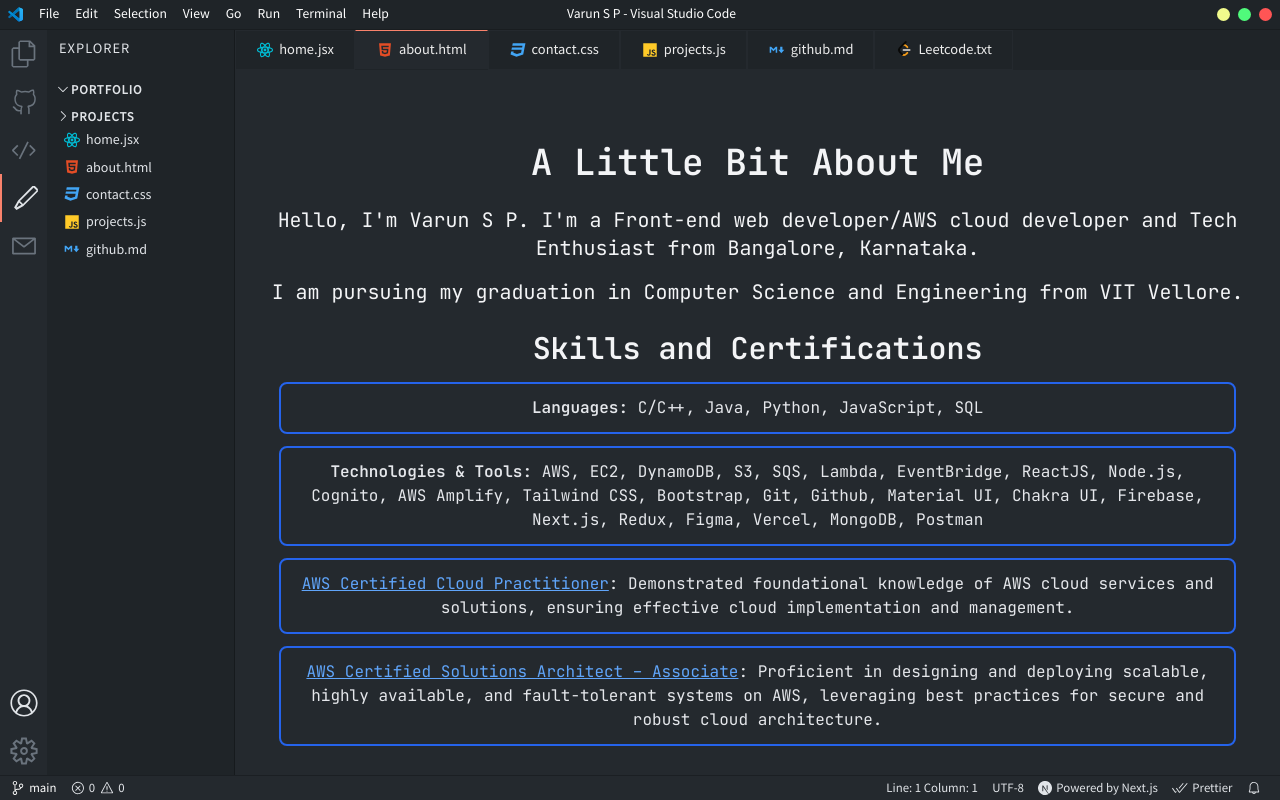
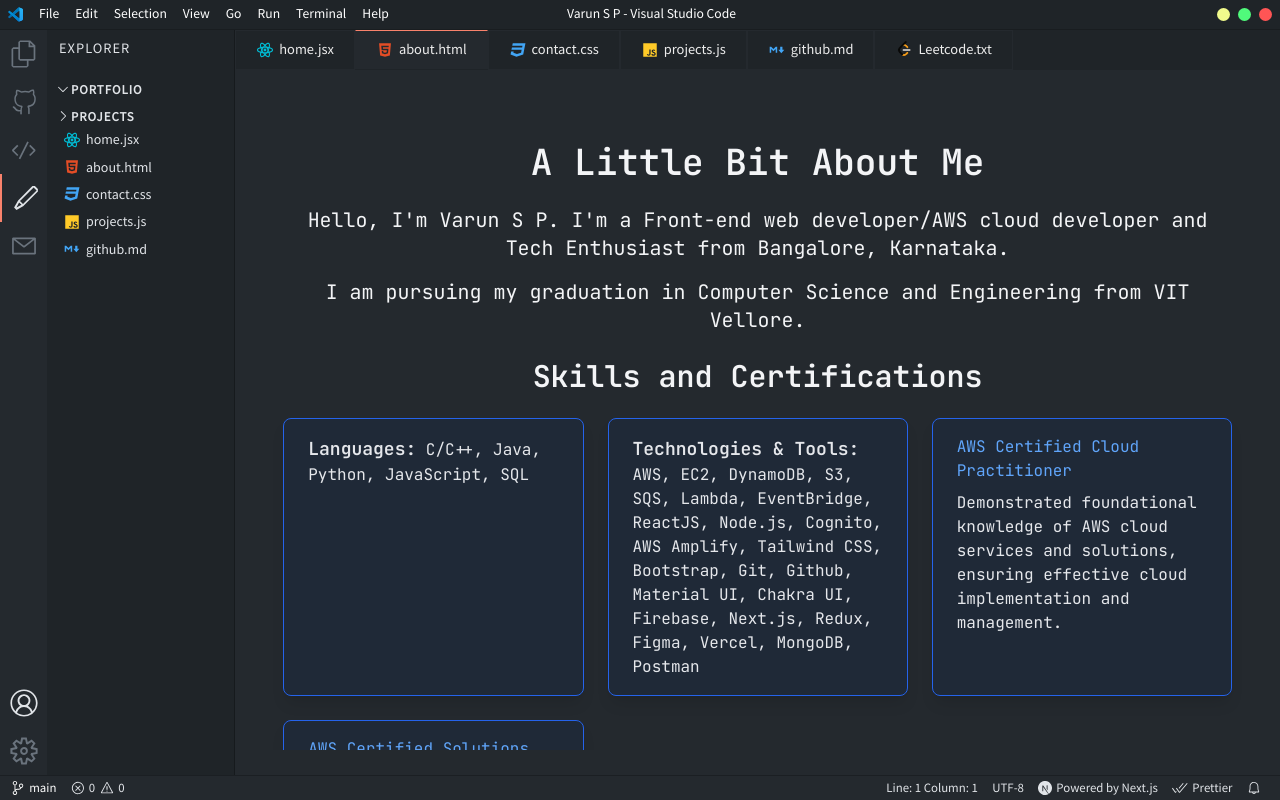
Before and after one commit to varunsp-163/My-portfolio, a Next.js app: page /about in a window 1280 px wide. Built offline with nearby package versions, Linux system fonts and the light colour scheme.

Commit message:
Updated About ui

```diff
--- a/pages/about.jsx
+++ b/pages/about.jsx
@@ -2,58 +2,69 @@
 
 const AboutPage = () => {
   return (
-    <div className="text-center w-full text-gray-100 py-10">
-      <h1 className="text-4xl font-extrabold mb-6">A Little Bit About Me</h1>
-      <p className="text-xl mb-4">
+    <div className="container mx-auto px-4 py-10 text-gray-100">
+      <h1 className="text-4xl font-extrabold mb-6 text-center">
+        A Little Bit About Me
+      </h1>
+      <p className="text-xl mb-4 text-center">
         Hello, I'm Varun S P. I'm a Front-end web developer/AWS cloud developer
         and Tech Enthusiast from Bangalore, Karnataka.
       </p>
-      <p className="text-xl mb-6">
+      <p className="text-xl mb-6 text-center">
         I am pursuing my graduation in Computer Science and Engineering from VIT
         Vellore.
       </p>
 
-      <h2 className="text-3xl font-bold mb-4">Skills and Certifications</h2>
-      <div className="gap-4">
-        <div className="border-2 border-blue-600 text-gray-200 py-3 px-5 m-3 rounded-lg">
-          <strong>Languages:</strong> C/C++, Java, Python, JavaScript, SQL
+      <h2 className="text-3xl font-bold mb-6 text-center">
+        Skills and Certifications
+      </h2>
+      <div className="grid grid-cols-1 md:grid-cols-2 lg:grid-cols-3 gap-6">
+        <div className="bg-gray-800 border border-blue-600 text-gray-200 py-4 px-6 rounded-lg shadow-lg">
+          <strong className="text-lg">Languages:</strong> C/C++, Java, Python,
+          JavaScript, SQL
         </div>
-        <div className="border-2 border-blue-600 text-gray-200 py-3 px-5 m-3 rounded-lg">
-          <strong>Technologies & Tools:</strong> AWS, EC2, DynamoDB, S3, SQS,
-          Lambda, EventBridge, ReactJS, Node.js, Cognito, AWS Amplify, Tailwind
-          CSS, Bootstrap, Git, Github, Material UI, Chakra UI, Firebase,
-          Next.js, Redux, Figma, Vercel, MongoDB, Postman
+        <div className="bg-gray-800 border border-blue-600 text-gray-200 py-4 px-6 rounded-lg shadow-lg">
+          <strong className="text-lg">Technologies & Tools:</strong> AWS, EC2,
+          DynamoDB, S3, SQS, Lambda, EventBridge, ReactJS, Node.js, Cognito, AWS
+          Amplify, Tailwind CSS, Bootstrap, Git, Github, Material UI, Chakra UI,
+          Firebase, Next.js, Redux, Figma, Vercel, MongoDB, Postman
         </div>
-        <div className="border-2 border-blue-600 text-gray-200 py-3 px-5 m-3 rounded-lg">
+        <div className="bg-gray-800 border border-blue-600 text-gray-200 py-4 px-6 rounded-lg shadow-lg">
           <a
-            className="underline text-blue-400 hover:text-blue-600 transition duration-300"
+            className="block text-blue-400 hover:text-blue-600 transition duration-300"
             href="https://www.credly.com/badges/59a4d4b8-2872-47fe-8324-cd57021d38ae"
             target="_blank"
             rel="noopener noreferrer"
           >
             AWS Certified Cloud Practitioner
           </a>
-          : Demonstrated foundational knowledge of AWS cloud services and
-          solutions, ensuring effective cloud implementation and management.
+          <p className="mt-2">
+            Demonstrated foundational knowledge of AWS cloud services and
+            solutions, ensuring effective cloud implementation and management.
+          </p>
         </div>
-        <div className="border-2 border-blue-600 text-gray-200 py-3 px-5 m-3 rounded-lg">
+        <div className="bg-gray-800 border border-blue-600 text-gray-200 py-4 px-6 rounded-lg shadow-lg">
           <a
-            className="underline text-blue-400 hover:text-blue-600 transition duration-300"
+            className="block text-blue-400 hover:text-blue-600 transition duration-300"
             href="https://www.credly.com/badges/d7f3a630-f66e-47dd-bdf1-193014bfcc70"
             target="_blank"
             rel="noopener noreferrer"
           >
             AWS Certified Solutions Architect – Associate
           </a>
-          : Proficient in designing and deploying scalable, highly available,
-          and fault-tolerant systems on AWS, leveraging best practices for
-          secure and robust cloud architecture.
+          <p className="mt-2">
+            Proficient in designing and deploying scalable, highly available,
+            and fault-tolerant systems on AWS, leveraging best practices for
+            secure and robust cloud architecture.
+          </p>
         </div>
       </div>
 
-      <h2 className="text-3xl font-bold mt-10 mb-4">Work Experience</h2>
-      <div className="gap-4">
-        <div className="border-2 border-green-600 text-gray-200 py-3 px-5 m-3 rounded-lg">
+      <h2 className="text-3xl font-bold mt-10 mb-6 text-center">
+        Work Experience
+      </h2>
+      <div className="space-y-6">
+        <div className="bg-gray-800 border border-green-600 text-gray-200 py-4 px-6 rounded-lg shadow-lg">
           <h3 className="text-xl font-semibold">
             BusyFit, Hyderabad (Remote) &ndash; Apr 2024 - Present
           </h3>
@@ -87,13 +98,15 @@
             JavaScript, OpenAI, Gemini AI
           </p>
         </div>
-        <div className="border-2 border-green-600 text-gray-200 py-3 px-5 m-3 rounded-lg">
+        <div className="bg-gray-800 border border-green-600 text-gray-200 py-4 px-6 rounded-lg shadow-lg">
           <h3 className="text-xl font-semibold">
             <a
               href="https://drive.google.com/file/d/1pjiCCAn-4YVxyk4WwuS-ByibYQ2UGShX/view?usp=sharing"
-              target="/"
+              target="_blank"
               className="underline underline-offset-8"
-            >BusyFit</a>
+            >
+              BusyFit
+            </a>
             , Hyderabad (Remote) &ndash; Oct 2023 - Mar 2024
           </h3>
           <p className="italic">React/AWS Developer</p>
@@ -121,16 +134,16 @@
             </li>
           </ul>
           <p className="mt-2">
-            <strong>Skills:</strong> React js, AWS, DynamoDB, S3, Lambda,
+            <strong>Skills:</strong> React.js, AWS, DynamoDB, S3, Lambda,
             EventBridge, CloudWatch, API Gateway, Python, Gemini AI
           </p>
         </div>
-        <div className="border-2 border-green-600 text-gray-200 py-3 px-5 m-3 rounded-lg">
+        <div className="bg-gray-800 border border-green-600 text-gray-200 py-4 px-6 rounded-lg shadow-lg">
           <h3 className="text-xl font-semibold">
             <a
               className="underline underline-offset-8"
               href="https://drive.google.com/file/d/1bEhQV7DMqXW9V-rtJnBbWKTUP1aYbB2e/view?usp=sharing"
-              target="/"
+              target="_blank"
             >
               Valsco Technology Pvt. Ltd
             </a>
```
